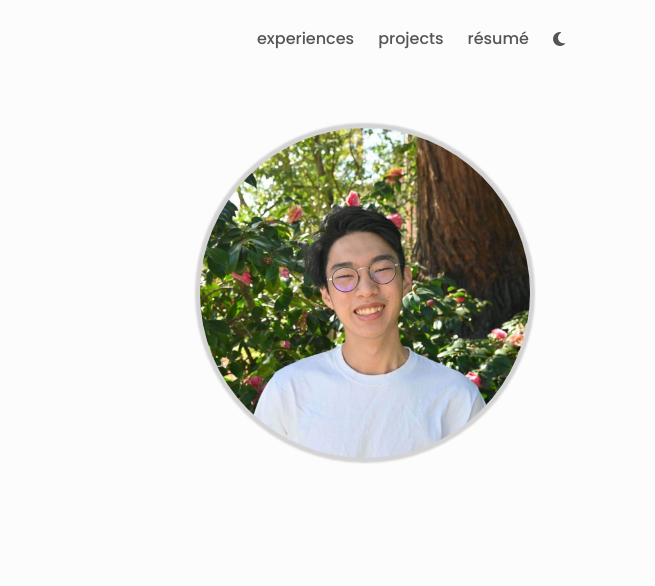
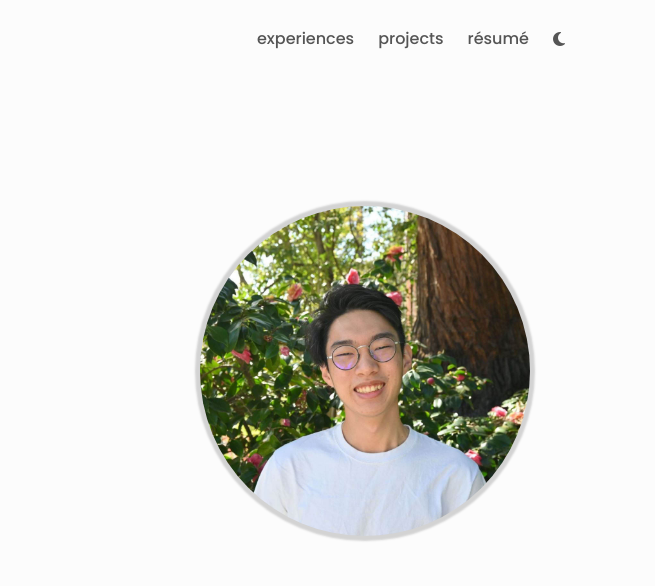
Before and after one commit to j0nnn/j0nnn.github.io, a plain HTML site: page index.html in a window 1280 px wide. Shown: the top 586 px of the page, 625-1280 px from the left. Drawn offline with Linux system fonts and the light colour scheme.

Commit message:
final fix

```diff
--- a/index.html
+++ b/index.html
@@ -57,7 +57,9 @@
           </div>
         </div>
       </div>
-      <img class="headshot center" src="images/jonathan.jpg"/>
+      <div class="imagecontainer">
+        <img class="headshot" src="images/jonathan.jpg"/>
+      </div>
     </div>
     <section id="work" class="section projects">
       <h2 class="section__title">Work Experience</h2>
--- a/styles.css
+++ b/styles.css
@@ -255,6 +255,13 @@ main {
   margin: 0 auto;
 }
 
+.imagecontainer {
+  display: flex;
+  flex-direction: column;
+  justify-content: center;
+  margin-bottom: 55px;
+}
+
 .section {
   margin-top: 5em;
 }
@@ -330,8 +337,8 @@ main {
   width: 330px;
   height: 330px;
   margin-left: 130px;
+  margin-bottom: 100px;
   border-radius: 50%;
-  align-items: center;
   box-shadow: 0px 0px 2px 5px #D3D3D3;
 }
 
```
